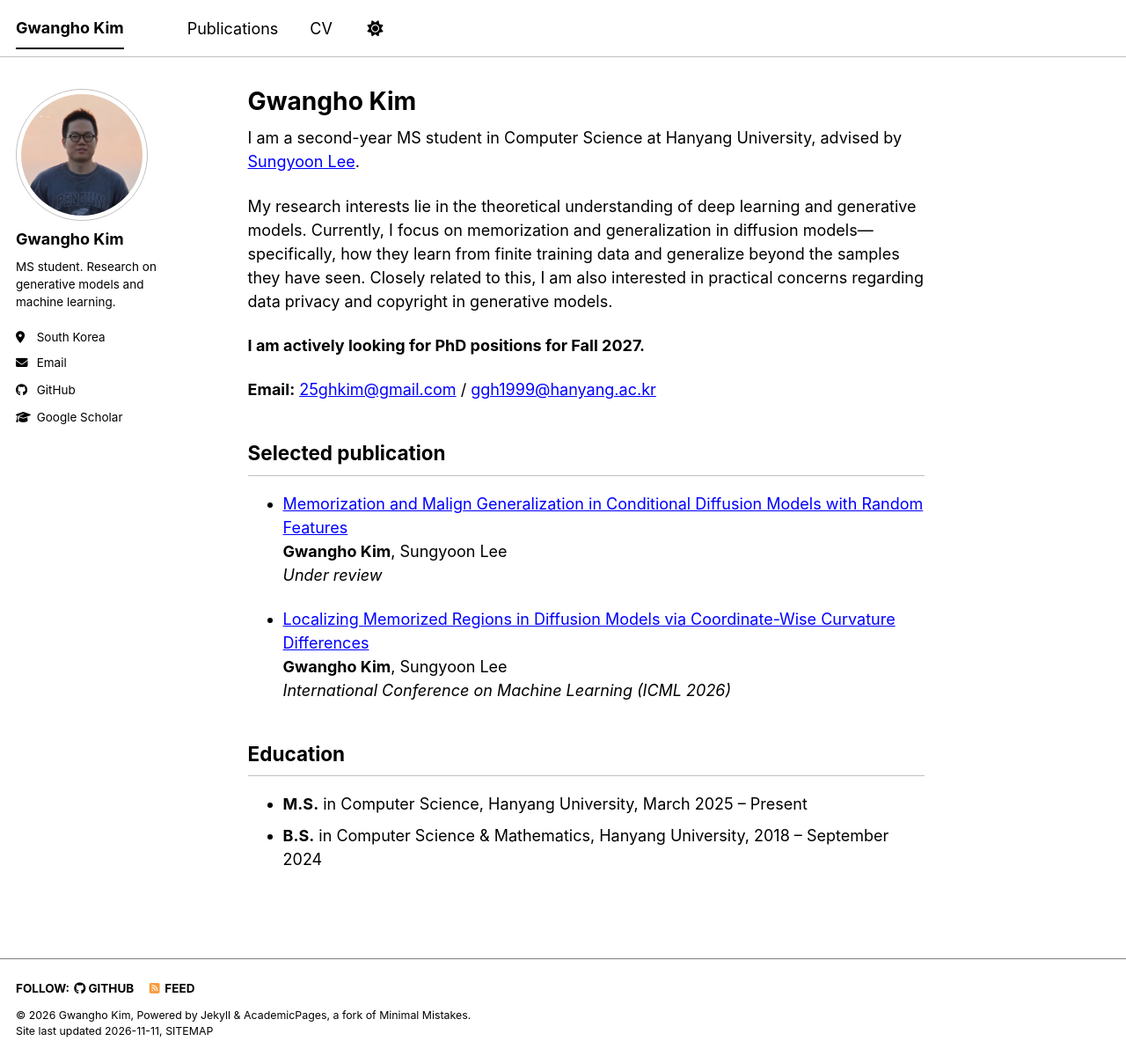
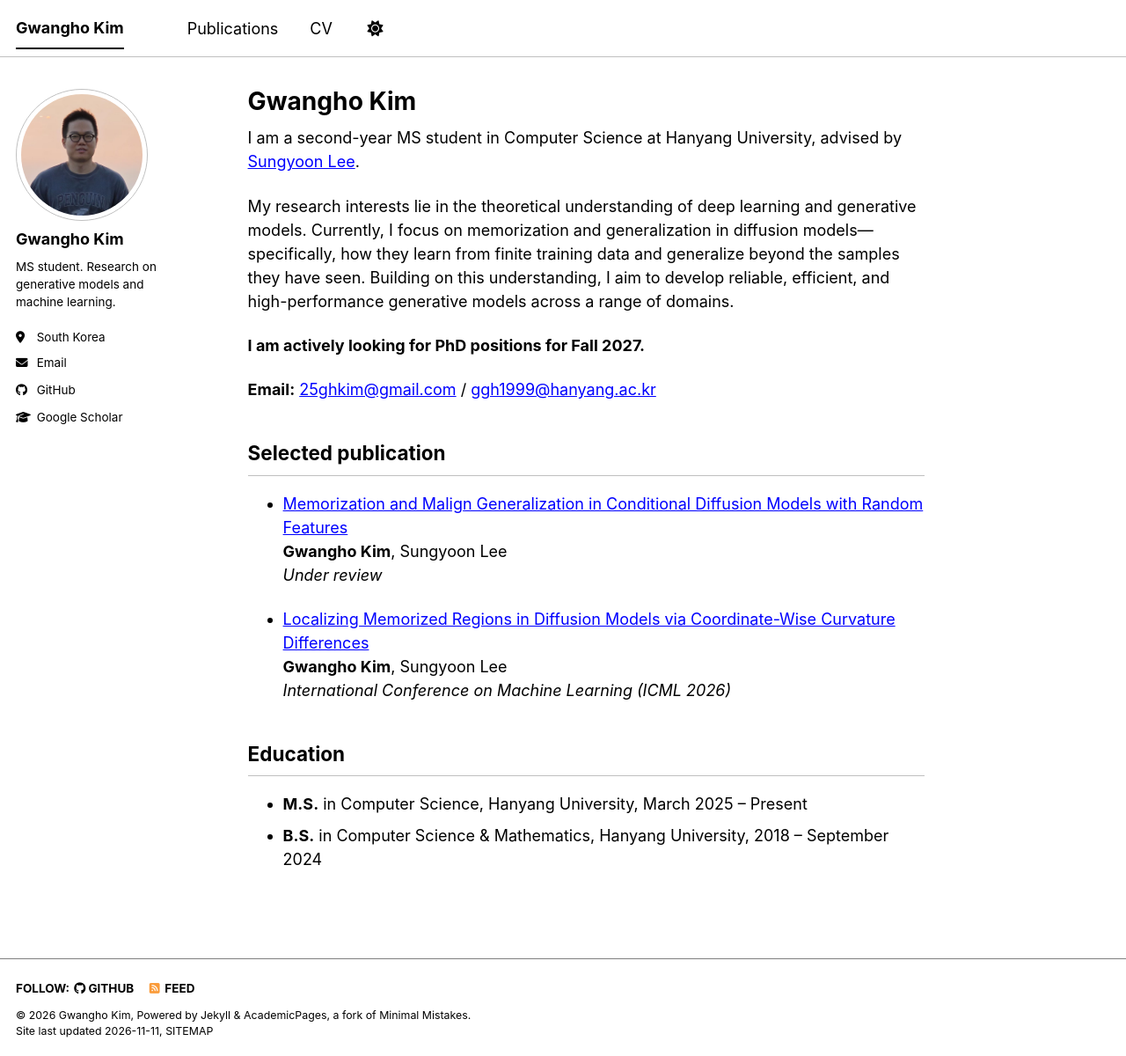
Before and after one commit to Gwangho99/Gwangho99.github.io, a Jekyll site: the page built from _pages/about.md, in a window 1280 px wide and 1200 px high. Shown: the whole window at 88% size. Built offline with Jekyll 4.4.1, drawn with Linux system fonts in a browser that asks for light colours; a script bundle is joined from its source files by our own code; library files that are not in the unit come from our copies.

Commit message:
Update research goal on homepage and CV

```diff
--- a/_pages/about.md
+++ b/_pages/about.md
@@ -9,7 +9,7 @@ redirect_from:
 
 I am a second-year MS student in Computer Science at Hanyang University, advised by [Sungyoon Lee](https://sites.google.com/view/sungyoon-lee/home).
 
-My research interests lie in the theoretical understanding of deep learning and generative models. Currently, I focus on memorization and generalization in diffusion models—specifically, how they learn from finite training data and generalize beyond the samples they have seen. Closely related to this, I am also interested in practical concerns regarding data privacy and copyright in generative models.
+My research interests lie in the theoretical understanding of deep learning and generative models. Currently, I focus on memorization and generalization in diffusion models—specifically, how they learn from finite training data and generalize beyond the samples they have seen. Building on this understanding, I aim to develop reliable, efficient, and high-performance generative models across a range of domains.
 
 **I am actively looking for PhD positions for Fall 2027.**
 
```
Also changed, not shown: 1 other file.
